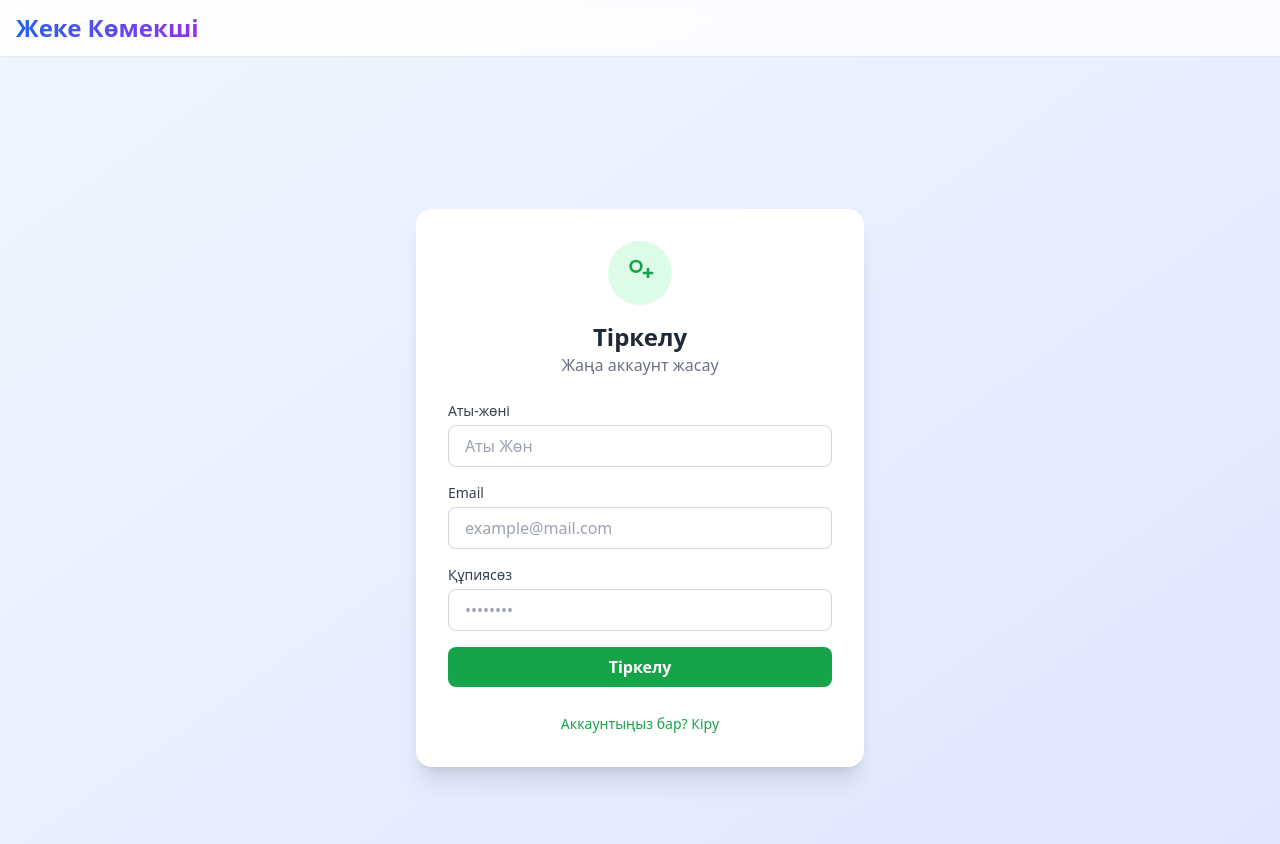
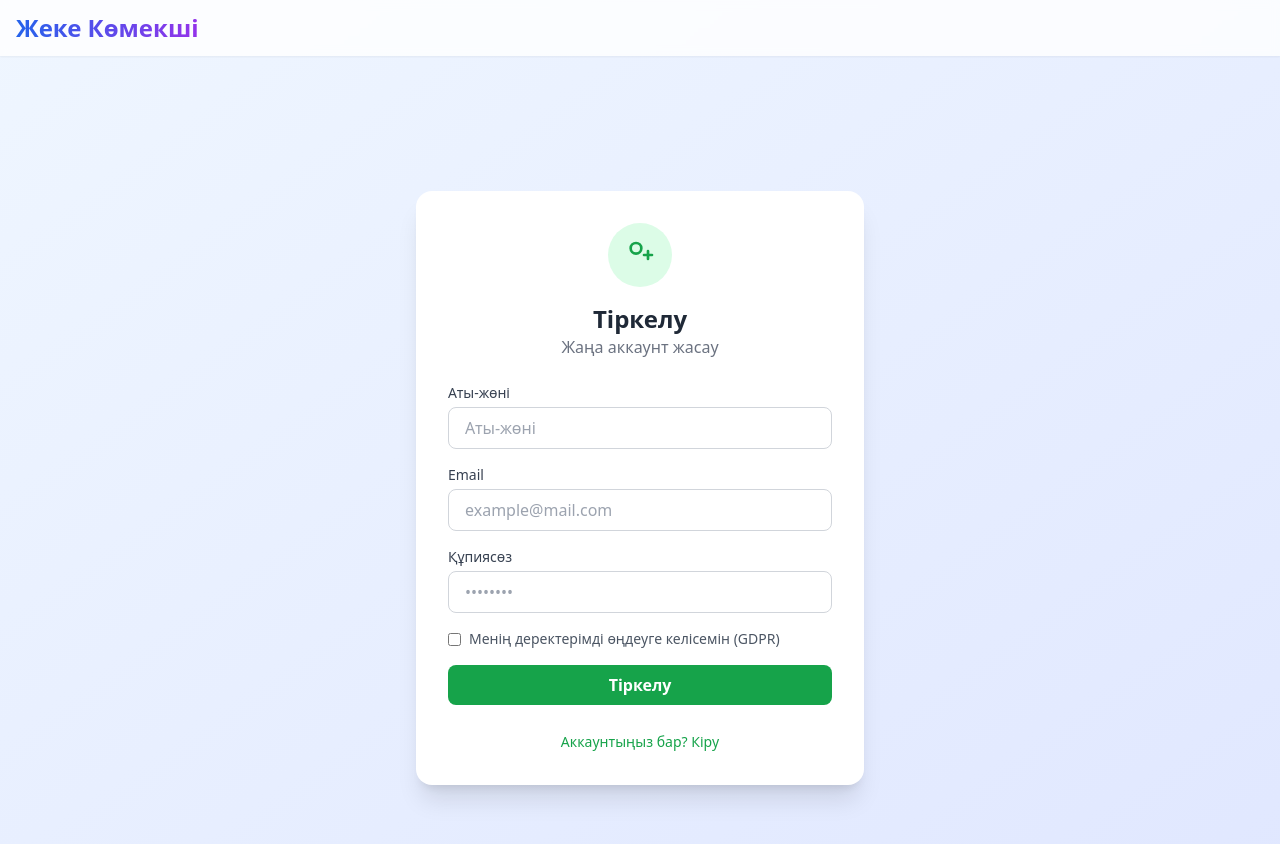
Before and after one commit to zhantixx/JavaProject, a React (Create React App) app in the folder microservices/frontend/: page /register in a window 1280 px wide. Shown: the top 844 px of the page. Built offline with nearby package versions, Linux system fonts and the light colour scheme.

Commit message:
feat: GDPR рұқсат беру батырмасын қосу

```diff
--- a/microservices/frontend/src/components/Register.js
+++ b/microservices/frontend/src/components/Register.js
@@ -6,12 +6,17 @@ function Register() {
   const [name, setName] = useState('');
   const [email, setEmail] = useState('');
   const [password, setPassword] = useState('');
+  const [consentGiven, setConsentGiven] = useState(false);
   const navigate = useNavigate();
 
   const handleSubmit = async (e) => {
     e.preventDefault();
+    if (!consentGiven) {
+      alert('Деректерді өңдеуге келісім беру қажет');
+      return;
+    }
     try {
-      const res = await auth.register({ name, email, password });
+      const res = await auth.register({ name, email, password, consentGiven });
       localStorage.setItem('token', res.data.token);
       navigate('/tasks');
     } catch (err) {
@@ -39,7 +44,7 @@ function Register() {
               value={name}
               onChange={(e) => setName(e.target.value)}
               className="w-full px-4 py-2 border border-gray-300 rounded-lg focus:ring-2 focus:ring-green-500"
-              placeholder="Аты Жөн"
+              placeholder="Аты-жөні"
               required
             />
           </div>
@@ -65,6 +70,19 @@ function Register() {
               required
             />
           </div>
+          <div className="flex items-center">
+            <input
+              type="checkbox"
+              id="consent"
+              checked={consentGiven}
+              onChange={(e) => setConsentGiven(e.target.checked)}
+              className="mr-2"
+              required
+            />
+            <label htmlFor="consent" className="text-sm text-gray-600">
+              Менің деректерімді өңдеуге келісемін (GDPR)
+            </label>
+          </div>
           <button
             type="submit"
             className="w-full bg-green-600 hover:bg-green-700 text-white font-semibold py-2 rounded-lg transition"
```
